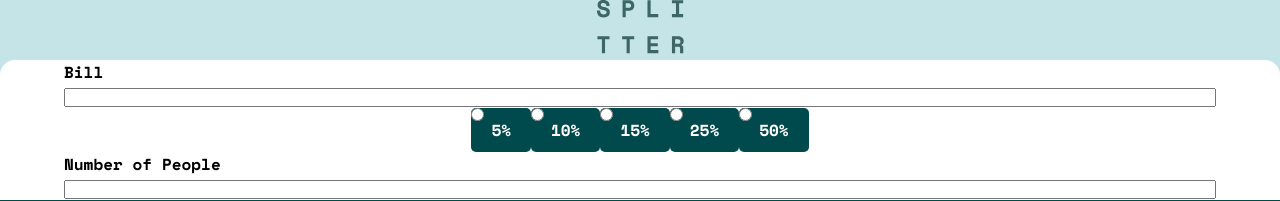
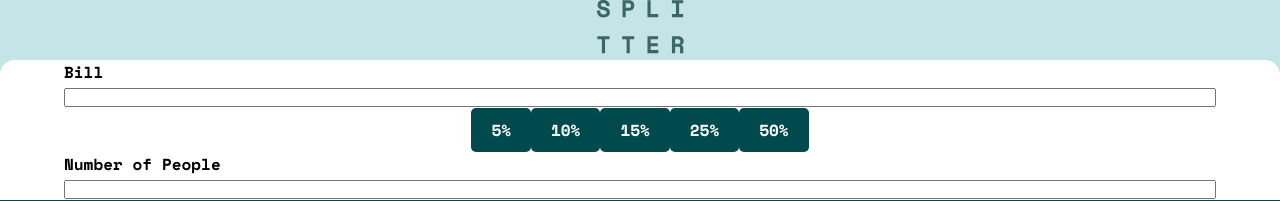
Before and after one commit to Auddity/FEM_Tip-Calculator-React, a React (Create React App) app: page / in a window 1280 px wide. Shown: the top 201 px of the page. Built offline with nearby package versions, Linux system fonts and the light colour scheme.

Commit message:
radio css fix

```diff
--- a/src/App.js
+++ b/src/App.js
@@ -28,6 +28,7 @@ function App() {
     billTotal, people, tipAmount
   }, dispatch] = useReducer(reducer, { billTotal: '', people: '', tipAmount: '' })
 
+  console.log(tipAmount)
 
   return (
     <div className="App">
--- a/src/components/PercentInput.js
+++ b/src/components/PercentInput.js
@@ -8,7 +8,7 @@ function PercentInput(props) {
         type='radio'
         id={props.value}
         value={props.value}
-        name={props.tipAmount}
+        name={props.value}
         checked={props.tipAmount === props.value}
         onChange={(e) => {props.dispatch({
           type: props.action,
--- a/src/css/Form.css
+++ b/src/css/Form.css
@@ -28,9 +28,9 @@
 }
 
 .Form fieldset input[type="radio"] {
-  /* opacity: 0; */
+  opacity: 0;
   position: fixed;
-  /* width: 0; */
+  width: 0;
 }
 
 .Form fieldset label {
@@ -42,8 +42,8 @@
   cursor: pointer;
 }
 
-.From fieldset input[type="radio"]:checked + label,
-.From fieldset input[type="radio"]:focus + label {
+.Form fieldset input[type="radio"]:checked + label,
+.Form fieldset input[type="radio"]:focus + label {
   background-color: var(--StrongCyan);
   color: var(--VeryDarkCyan);
 }
```
